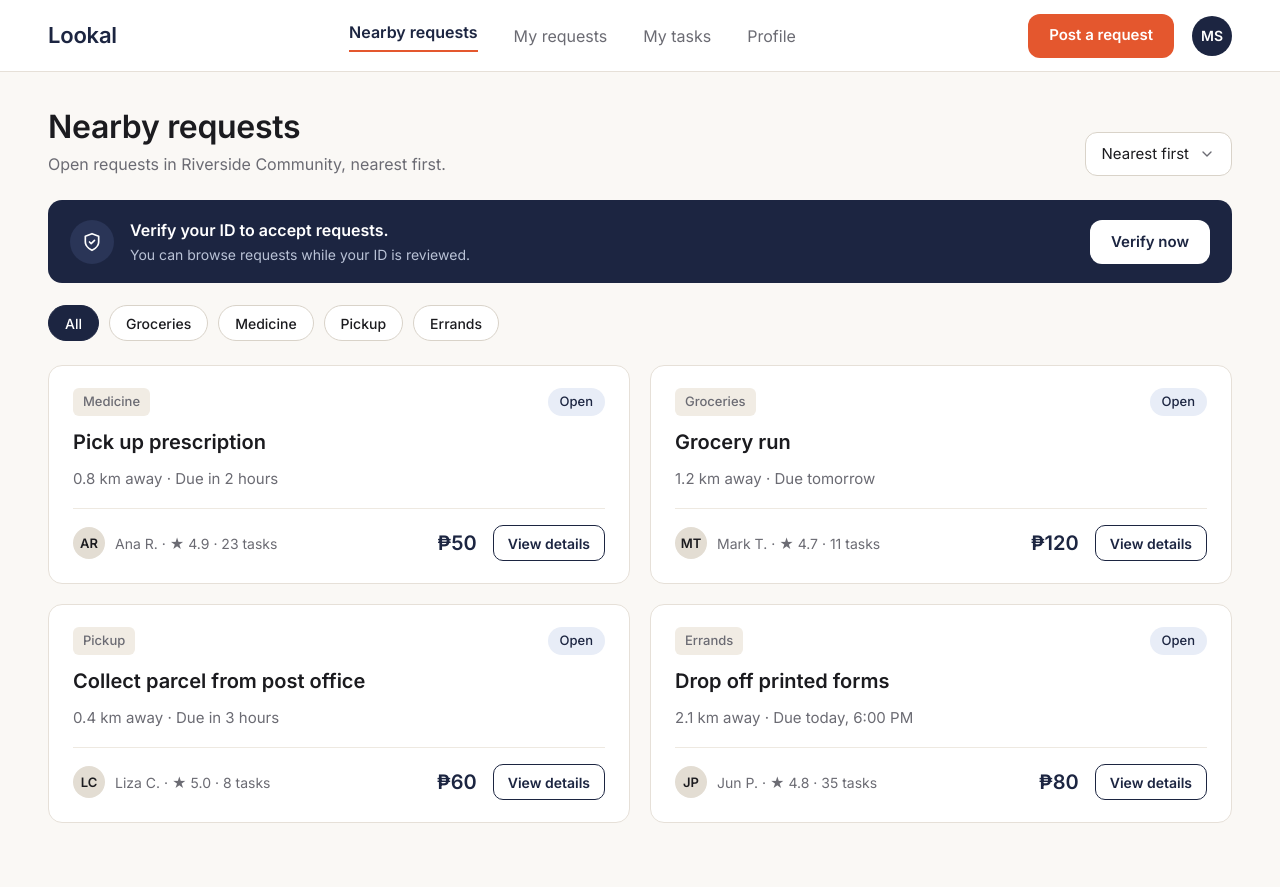
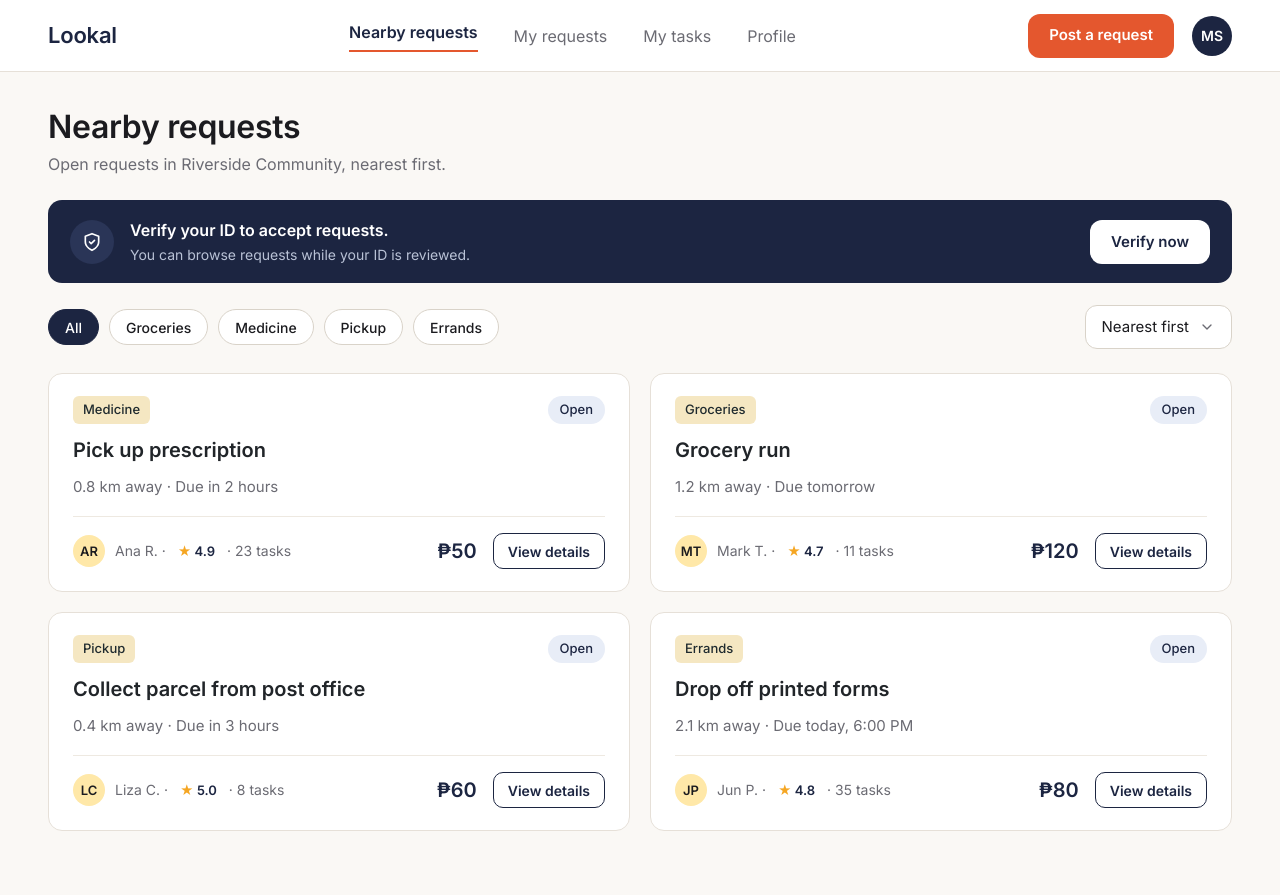
Before and after one commit to ChelseyRei/Lookal, an ASP.NET Core app: page / in a window 1280 px wide. Before the commit the page ends 823 px from the top, so only its background shows below. Run offline with ASP.NET Core 8, Linux system fonts and the light colour scheme; the visitor is signed in with stand-in values (Sample User, id 1).

Commit message:
adjusted the css a bit

```diff
--- a/src/Lookal.Web/Views/Home/Index.cshtml
+++ b/src/Lookal.Web/Views/Home/Index.cshtml
@@ -7,7 +7,6 @@
         <h1 class="page-title">Nearby requests</h1>
         <p class="page-sub">Open requests in Riverside Community, nearest first.</p>
     </div>
-    <div class="select-like">Nearest first <svg class="icon" viewBox="0 0 24 24" fill="none" stroke="currentColor" stroke-width="2" stroke-linecap="round" stroke-linejoin="round" aria-hidden="true"><polyline points="6 9 12 15 18 9"/></svg></div>
 </div>
 
 <section class="banner" aria-label="Verification reminder">
@@ -19,6 +18,7 @@
     <a class="button button-compact" asp-controller="Account" asp-action="VerifyId">Verify now</a>
 </section>
 
+<div class="chips-row">
     <div class="chips">
         <a class="chip active" href="#">All</a>
         <a class="chip" href="#">Groceries</a>
@@ -26,44 +26,46 @@
         <a class="chip" href="#">Pickup</a>
         <a class="chip" href="#">Errands</a>
     </div>
+    <div class="select-like">Nearest first <svg class="icon" viewBox="0 0 24 24" fill="none" stroke="currentColor" stroke-width="2" stroke-linecap="round" stroke-linejoin="round" aria-hidden="true"><polyline points="6 9 12 15 18 9"/></svg></div>
+</div>
 
 <section class="cards">
     <article class="card">
-        <div class="card-top"><span class="tag">Medicine</span><span class="status">Open</span></div>
+        <div class="card-top"><span class="tag">Medicine</span><span class="status status-open">Open</span></div>
         <h2 class="card-title">Pick up prescription</h2>
         <p class="card-meta">0.8 km away · Due in 2 hours</p>
         <div class="card-foot">
-            <div class="poster"><span class="poster-initials">AR</span><span>Ana R. · ★ 4.9 · 23 tasks</span></div>
+            <div class="poster"><span class="poster-initials">AR</span><span>Ana R. · <span class="rating"><span class="star">★</span> 4.9</span> · 23 tasks</span></div>
             <div class="card-action"><span class="fee">₱50</span><a class="button-outline" href="#">View details</a></div>
         </div>
     </article>
 
     <article class="card">
-        <div class="card-top"><span class="tag">Groceries</span><span class="status">Open</span></div>
+        <div class="card-top"><span class="tag">Groceries</span><span class="status status-open">Open</span></div>
         <h2 class="card-title">Grocery run</h2>
         <p class="card-meta">1.2 km away · Due tomorrow</p>
         <div class="card-foot">
-            <div class="poster"><span class="poster-initials">MT</span><span>Mark T. · ★ 4.7 · 11 tasks</span></div>
+            <div class="poster"><span class="poster-initials">MT</span><span>Mark T. · <span class="rating"><span class="star">★</span> 4.7</span> · 11 tasks</span></div>
             <div class="card-action"><span class="fee">₱120</span><a class="button-outline" href="#">View details</a></div>
         </div>
     </article>
 
     <article class="card">
-        <div class="card-top"><span class="tag">Pickup</span><span class="status">Open</span></div>
+        <div class="card-top"><span class="tag">Pickup</span><span class="status status-open">Open</span></div>
         <h2 class="card-title">Collect parcel from post office</h2>
         <p class="card-meta">0.4 km away · Due in 3 hours</p>
         <div class="card-foot">
-            <div class="poster"><span class="poster-initials">LC</span><span>Liza C. · ★ 5.0 · 8 tasks</span></div>
+            <div class="poster"><span class="poster-initials">LC</span><span>Liza C. · <span class="rating"><span class="star">★</span> 5.0</span> · 8 tasks</span></div>
             <div class="card-action"><span class="fee">₱60</span><a class="button-outline" href="#">View details</a></div>
         </div>
     </article>
 
     <article class="card">
-        <div class="card-top"><span class="tag">Errands</span><span class="status">Open</span></div>
+        <div class="card-top"><span class="tag">Errands</span><span class="status status-open">Open</span></div>
         <h2 class="card-title">Drop off printed forms</h2>
         <p class="card-meta">2.1 km away · Due today, 6:00 PM</p>
         <div class="card-foot">
-            <div class="poster"><span class="poster-initials">JP</span><span>Jun P. · ★ 4.8 · 35 tasks</span></div>
+            <div class="poster"><span class="poster-initials">JP</span><span>Jun P. · <span class="rating"><span class="star">★</span> 4.8</span> · 35 tasks</span></div>
             <div class="card-action"><span class="fee">₱80</span><a class="button-outline" href="#">View details</a></div>
         </div>
     </article>
--- a/src/Lookal.Web/wwwroot/css/lookal.css
+++ b/src/Lookal.Web/wwwroot/css/lookal.css
@@ -13,20 +13,26 @@
   --line: #D9D3C9;
   --line-soft: #E6E0D8;
   --line-card: #EEE9E1;
-  --sand: #E3DDD3;
-  --chip: #F1ECE4;
+  --sand: #ffe8a8;
+  --chip: #f5e7c2;
   --tag: #E8EDF7;
-  --error: #B42318;
+  --accent: #F5A623;
+  --background: #F7F9F9;
+  --text: #1F2A2E;
+  --muted-text: #5B6B70;
+  --success: #2E7D32;
+  --warning: #B26A00;
+  --danger: #C62828;
   --on-navy-muted: #B9C2D6;
   --font: Inter, system-ui, -apple-system, "Segoe UI", sans-serif;
+
+  /* Bootstrap's .text-danger reads this for validation messages */
+  --bs-danger-rgb: 180, 35, 24;
 }
 
-*, *::before, *::after { box-sizing: border-box; }
-html, body { margin: 0; min-height: 100%; }
+html, body { min-height: 100%; }
 body {
   font-family: var(--font);
-  font-size: 16px;
-  line-height: 1.5;
   color: var(--ink);
   background: var(--paper);
   -webkit-font-smoothing: antialiased;
@@ -310,6 +288,15 @@ button, input, select { font: inherit; color: inherit; }
 .banner-text span { display: block; margin-top: 2px; font-size: 14px; color: var(--on-navy-muted); }
 .banner .button-compact { background: var(--white); color: var(--navy); }
 .chips { display: flex; flex-wrap: wrap; gap: 10px; margin-top: 22px; }
+.chips-row {
+  display: flex;
+  flex-wrap: wrap;
+  align-items: center;
+  justify-content: space-between;
+  gap: 12px 16px;
+  margin-top: 22px;
+}
+.chips-row .chips { margin-top: 0; }
 .chip {
   display: inline-flex;
   align-items: center;
@@ -336,7 +323,7 @@ button, input, select { font: inherit; color: inherit; }
   padding: 4px 10px;
   border-radius: 6px;
   background: var(--chip);
-  color: var(--muted);
+  color: var(--text);
   font-size: 13px;
   font-weight: 500;
 }
@@ -375,9 +362,42 @@ button, input, select { font: inherit; color: inherit; }
 }
 .card-action { display: flex; align-items: center; gap: 16px; }
 .fee { font-size: 20px; font-weight: 600; color: var(--navy); }
-.bottom-nav { display: none; }
 
-/* Phones: stack the split layout and show the bottom navigation */
+.rating {
+  display: inline-block;
+  padding: 2px 8px;
+  border-radius: 999px;
+  color: var(--navy);
+  font-size: 13px;
+  font-weight: 600;
+}
+.star { color: var(--accent); }
+
+/* Phone bottom navigation */
+.lookal-bottom-nav {
+  position: fixed;
+  right: 0;
+  bottom: 0;
+  left: 0;
+  z-index: 1030;
+  display: flex;
+  background: var(--white);
+  border-top: 1px solid var(--line);
+  padding-bottom: env(safe-area-inset-bottom);
+}
+.lookal-bottom-nav a {
+  flex: 1;
+  min-height: 56px;
+  display: flex;
+  align-items: center;
+  justify-content: center;
+  font-size: 1rem;
+  color: var(--muted);
+  text-decoration: none;
+}
+.lookal-bottom-nav a.active { color: var(--navy); font-weight: 600; }
+
+/* Phones: stack the split layout and reduce the page padding */
 @media (max-width: 900px) {
   .split { flex-direction: column; }
   .brand-panel { flex: none; padding: 32px 24px; }
@@ -388,159 +408,12 @@ button, input, select { font: inherit; color: inherit; }
   .form-panel { align-items: flex-start; padding: 32px 20px 48px; }
   .title { font-size: 28px; }
   .topbar { padding: 0 20px; }
-  .nav-links { display: none; }
   .page { padding: 24px 20px 96px; }
   .page-head { flex-direction: column; align-items: flex-start; }
   .cards { grid-template-columns: 1fr; }
-  .bottom-nav {
-    position: fixed;
-    right: 0;
-    bottom: 0;
-    left: 0;
-    display: flex;
-    background: var(--white);
-    border-top: 1px solid var(--line);
-  }
-  .bottom-nav a {
-    flex: 1;
-    min-height: 60px;
-    display: flex;
-    align-items: center;
-    justify-content: center;
-    font-size: 15px;
-    color: var(--muted);
-    text-decoration: none;
-  }
-  .bottom-nav a.active { color: var(--navy); font-weight: 600; }
 }
 
-/* Lookal palette. Views use these variables, not hardcoded colors. */
-:root {
-  --lookal-navy: #1C2541;
-  --lookal-action: #E4572E;
-  --lookal-action-hover: #D14E28;
-  --lookal-paper: #FAF8F5;
-  --lookal-surface: #FFFFFF;
-  --lookal-text: #1B1B1F;
-  --lookal-text-muted: #6B6B73;
-  --lookal-border: #D9D3C9;
-  --lookal-error: #B42318;
-
-  /* Point Bootstrap's variables at the palette */
-  --bs-body-bg: var(--lookal-paper);
-  --bs-body-color: var(--lookal-text);
-  --bs-link-color-rgb: 28, 37, 65;
-  --bs-primary-rgb: 228, 87, 46;
-  --bs-danger-rgb: 180, 35, 24;
+/* Below 768px the bottom navigation replaces the top links */
+@media (max-width: 767.98px) {
+  .nav-links { display: none; }
 }
-
-body {
-  font-size: 1rem;
-  line-height: 1.5;
-}
-
-/* Vermilion for the main action on each page */
-.btn-primary {
-  --bs-btn-bg: var(--lookal-action);
-  --bs-btn-border-color: var(--lookal-action);
-  --bs-btn-hover-bg: var(--lookal-action-hover);
-  --bs-btn-hover-border-color: var(--lookal-action-hover);
-  --bs-btn-active-bg: var(--lookal-action-hover);
-  --bs-btn-active-border-color: var(--lookal-action-hover);
-  --bs-btn-disabled-bg: var(--lookal-action);
-  --bs-btn-disabled-border-color: var(--lookal-action);
-  --bs-btn-focus-shadow-rgb: 228, 87, 46;
-}
-
-.text-muted {
-  color: var(--lookal-text-muted) !important;
-}
-
-.form-control {
-  border-color: var(--lookal-border);
-}
-
-.form-control:focus {
-  border-color: var(--lookal-action);
-  box-shadow: 0 0 0 0.2rem rgba(228, 87, 46, 0.25);
-}
-
-.lookal-navbar {
-  background-color: var(--lookal-navy);
-}
-
-/* Bottom navigation for phones */
-.lookal-bottom-nav {
-  position: fixed;
-  right: 0;
-  bottom: 0;
-  left: 0;
-  z-index: 1030;
-  display: flex;
-  background-color: var(--lookal-surface);
-  border-top: 1px solid var(--lookal-border);
-  padding-bottom: env(safe-area-inset-bottom);
-}
-
-.lookal-bottom-nav a {
-  flex: 1;
-  min-height: 56px;
-  display: flex;
-  align-items: center;
-  justify-content: center;
-  font-size: 1rem;
-  color: var(--lookal-text-muted);
-  text-decoration: none;
-}
-
-.lookal-bottom-nav a.active {
-  color: var(--lookal-navy);
-  font-weight: 600;
-}
-
-.lookal-bottom-nav a.disabled {
-  opacity: 0.5;
-  pointer-events: none;
-}
-
-@media (max-width: 767.98px) {
-  .lookal-main {
-    margin-bottom: 4.5rem;
-  }
-}
-
-/*pang center ng icon kase kulit nila*/
-.point-icon {
-  display: flex;
-  align-items: center;
-  justify-content: center;
-  flex: 0 0 48px;
-  width: 48px;
-  height: 48px;
-  border-radius: 50%;
-  background: var(--navy-soft);
-  color: var(--white);
-}
-
-.point-icon .icon {
-  display: block;
-  width: 20px;
-  height: 20px;
-}
-
-.point-peso {
-  font-size: 22px;
-  font-weight: 600;
-  line-height: 1;
-}
-
-.link-button {
-  padding: 0;
-  border: 0;
-  background: none;
-  color: var(--navy);
-  font-weight: 600;
-  text-decoration: underline;
-  text-underline-offset: 3px;
-  cursor: pointer;
-}
```
Also changed, not shown: other parts of src/Lookal.Web/wwwroot/css/lookal.css (+19 -47 lines). Lines whose indentation alone changed are shown as unchanged.
